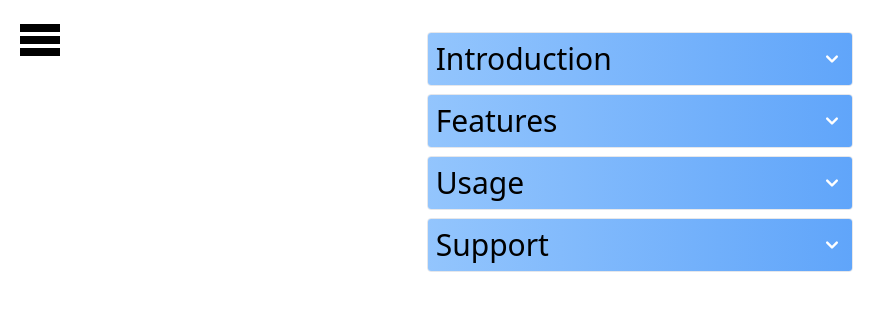
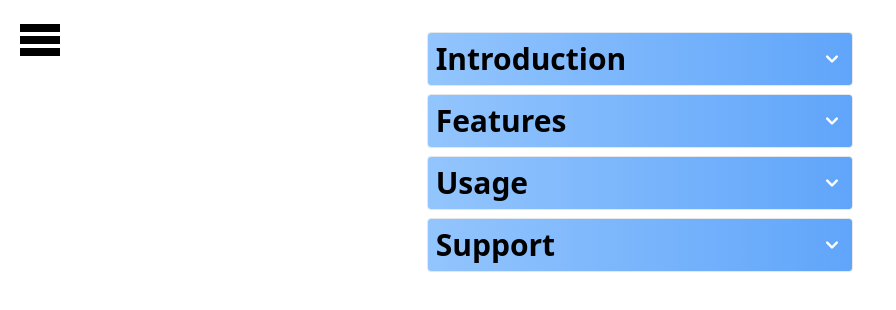
Before and after one commit to Abhishek4298/Generic-Component, a React (Create React App) app: page /accordian in a window 1280 px wide. Shown: the top 310 px of the page, without its empty margins (0-896 px from the left). Built offline with nearby package versions, Linux system fonts and the light colour scheme.

Commit message:
modified styles of title, content & images

```diff
--- a/src/CustomRoute.js
+++ b/src/CustomRoute.js
@@ -122,7 +122,7 @@ const CustomRoute = () => {
               itemsPosition="center"
               ttitleColor="text-white"
               contentBgColor="bg-white"
-              contentColor="text-purple-800"
+              contentColor="text-orange-700"
               headerSize="text-3xl"
               contentSize="text-2xl"
             />
--- a/src/components/Accordian/AccordianItems.js
+++ b/src/components/Accordian/AccordianItems.js
@@ -22,7 +22,7 @@ const AccordionItem = ({
         className={`flex items-${itemsPosition} justify-between p-2 cursor-pointer ${headerBgColor}`}
         onClick={() => onToggle(index)}
       >
-        <div className={`${titleColor} ${headerSize}`}>{title}</div>
+        <div className={`${titleColor} ${headerSize} font-bold`}>{title}</div>
         {isOpen ? (
           <ChevronUpIcon className="w-6 h-6 text-white" />
         ) : (
@@ -31,10 +31,11 @@ const AccordionItem = ({
       </div>
       {isOpen && (
         <div className={`accordion-content p-2 ${contentBgColor}`}>
-          {imageUrl && (
+          {imageUrl ? (
             <img src={imageUrl} alt={title} className="mb-2 rounded" />
-          )}
-          <p className={`${contentColor} ${contentSize}`}>{content}</p>
+          ) : (<h1 className={`${headerSize} text-${itemsPosition} p-3 text-blue-700 font-bold`}>Loading...</h1>)
+          }
+          <p className={`${contentColor} ${contentSize} text-justify`}>{content}</p>
         </div>
       )}
     </div>
```
